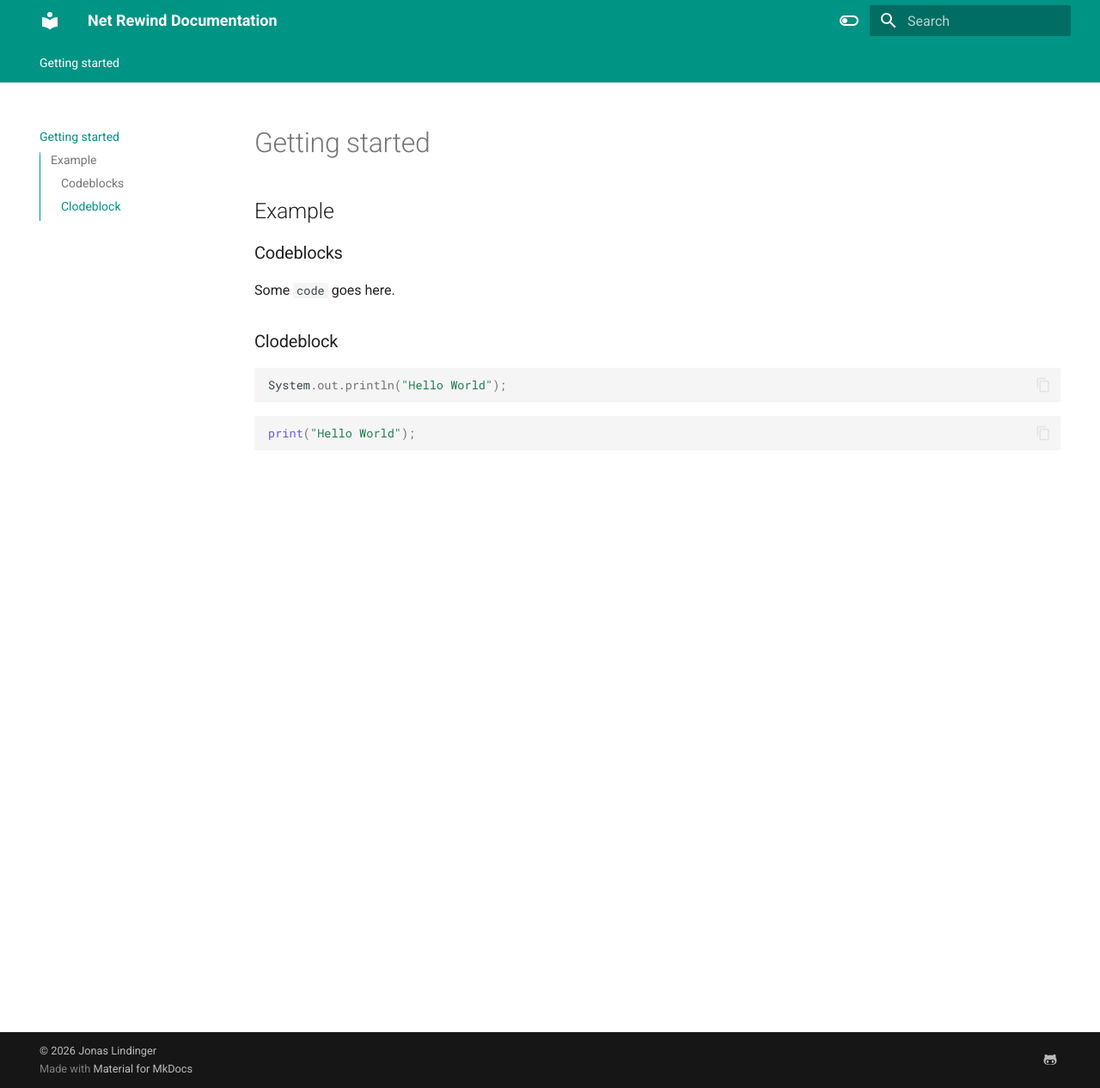
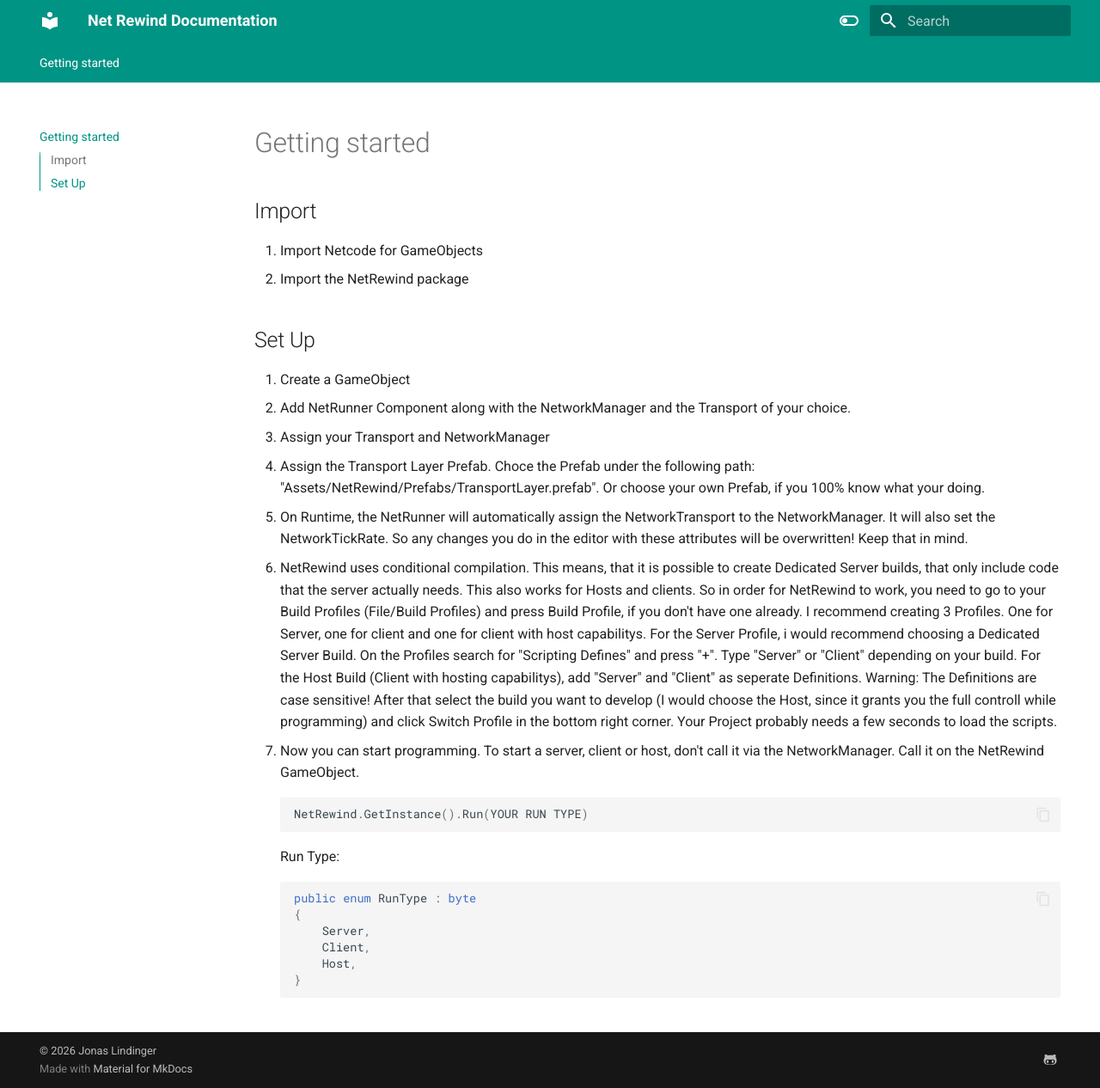
Before and after one commit to JonasLindinger/NetRewind-Documentation, an MkDocs documentation site: the page built from docs/index.md, in a window 1280 px wide and 1266 px high. Shown: the whole window at 86% size. Built offline with MkDocs 1.6.1 and Material for MkDocs 9.7.7, drawn with Linux system fonts in a browser that asks for light colours.

Commit message:
first content

````diff
--- a/docs/index.md
+++ b/docs/index.md
@@ -1,17 +1,27 @@
 # Getting started
 
-## Example
+## Import
+1. Import Netcode for GameObjects
+2. Import the NetRewind package
 
-### Codeblocks
-
-Some `code` goes here.
-
-### Clodeblock
-
-``` java
-System.out.println("Hello World");
-```
-
-``` py
-print("Hello World");
-```
+## Set Up
+1. Create a GameObject
+2. Add NetRunner Component along with the NetworkManager and the Transport of your choice.
+3. Assign your Transport and NetworkManager
+4. Assign the Transport Layer Prefab. Choce the Prefab under the following path: "Assets/NetRewind/Prefabs/TransportLayer.prefab". Or choose your own Prefab, if you 100% know what your doing.
+5. On Runtime, the NetRunner will automatically assign the NetworkTransport to the NetworkManager. It will also set the NetworkTickRate. So any changes you do in the editor with these attributes will be overwritten! Keep that in mind.
+6. NetRewind uses conditional compilation. This means, that it is possible to create Dedicated Server builds, that only include code that the server actually needs. This also works for Hosts and clients.
+So in order for NetRewind to work, you need to go to your Build Profiles (File/Build Profiles) and press Build Profile, if you don't have one already. I recommend creating 3 Profiles. One for Server, one for client and one for client with host capabilitys. For the Server Profile, i would recommend choosing a Dedicated Server Build. On the Profiles search for "Scripting Defines" and press "+". Type "Server" or "Client" depending on your build. For the Host Build (Client with hosting capabilitys), add "Server" and "Client" as seperate Definitions. Warning: The Definitions are case sensitive! After that select the build you want to develop (I would choose the Host, since it grants you the full controll while programming) and click Switch Profile in the bottom right corner. Your Project probably needs a few seconds to load the scripts.
+7. Now you can start programming. To start a server, client or host, don't call it via the NetworkManager. Call it on the NetRewind GameObject.
+    ``` c#
+    NetRewind.GetInstance().Run(YOUR RUN TYPE)
+    ```
+    Run Type:
+    ``` c#
+    public enum RunType : byte
+    {
+        Server,
+        Client,
+        Host,
+    }
+    ```
````
